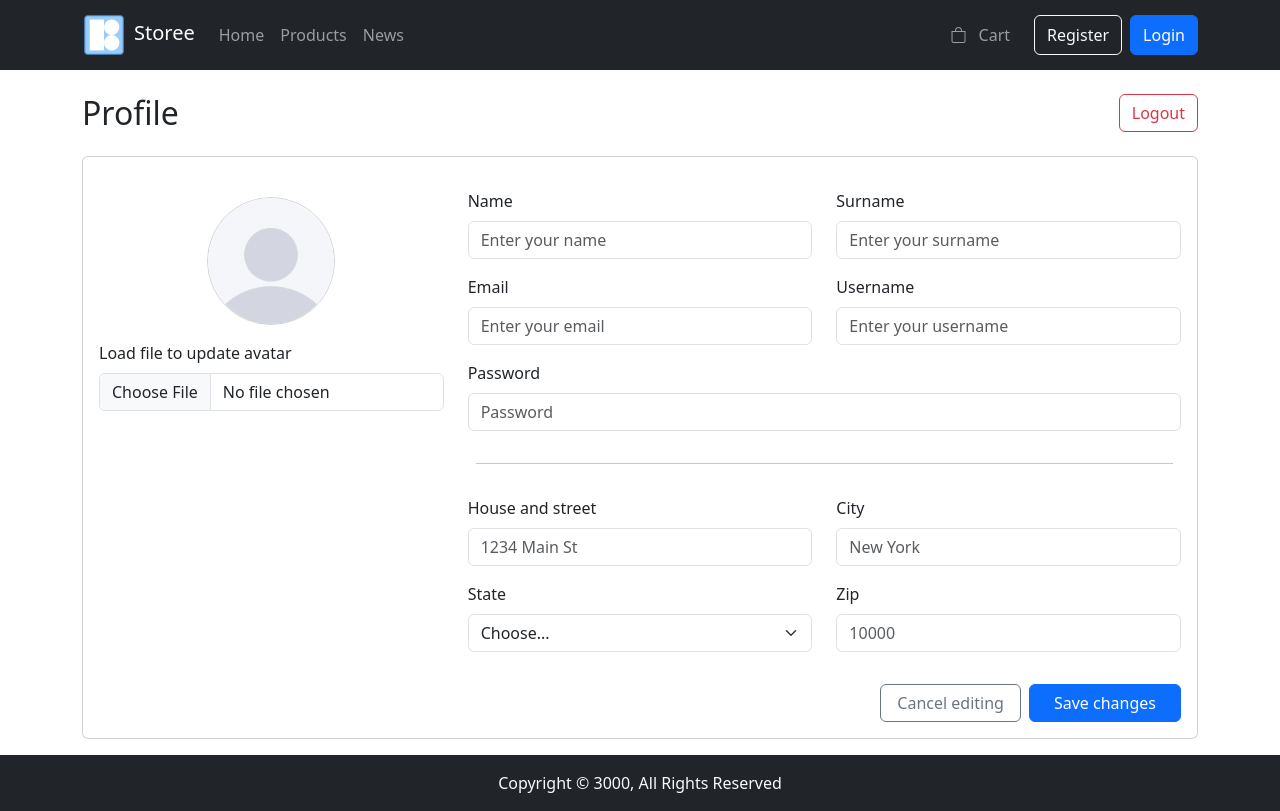
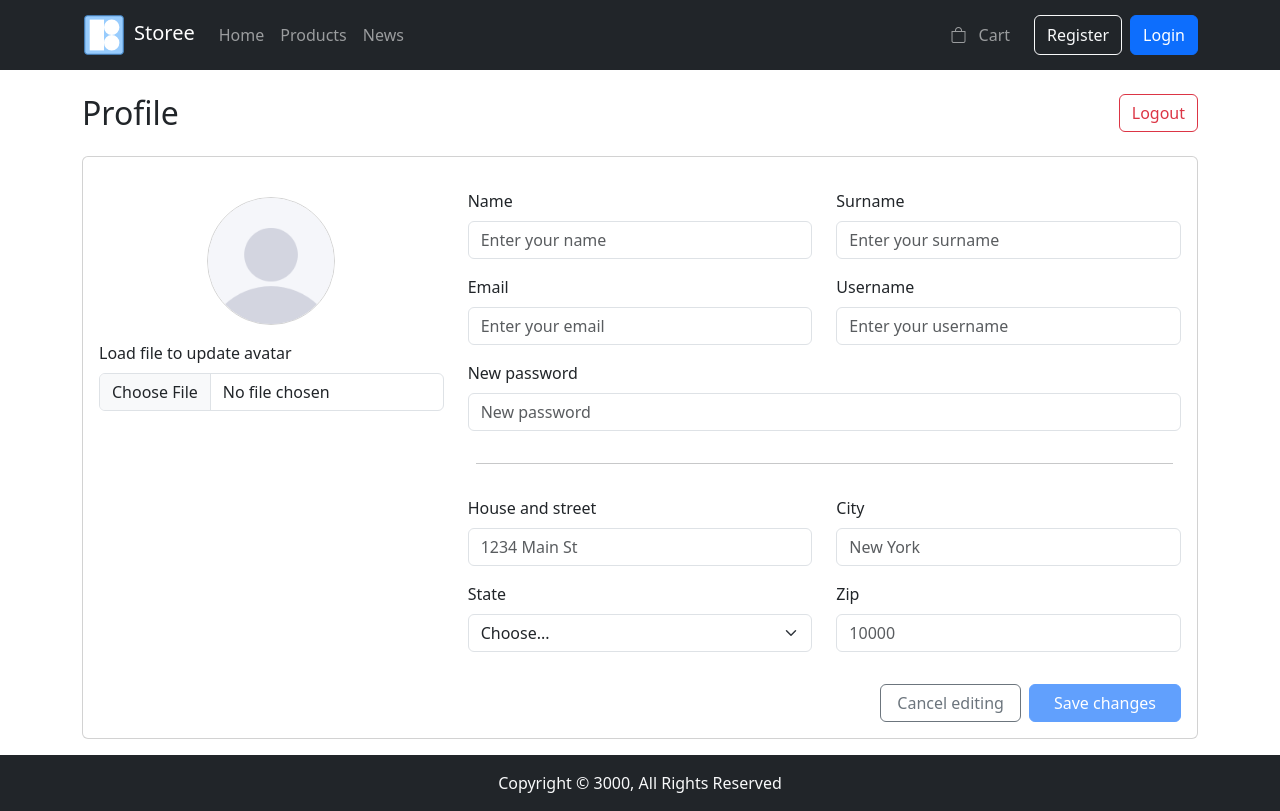
Before and after one commit to bakhtyiar/Storee-shop, a React (Create React App) app: page /profile in a window 1280 px wide. Both pictures are taken after a click on the button "Edit". Built offline with nearby package versions, Linux system fonts and the light colour scheme.

Commit message:
updated profile.jsx page. No password confirmation because added auth header cookie in updateUser function. Personal data now sending to the server and updates personal data on client by server response. Button save changes is disabled till touching any field

```diff
--- a/src/routes/profile.jsx
+++ b/src/routes/profile.jsx
@@ -9,8 +9,6 @@ import {Formik} from "formik";
 import {updateUser} from "../utils/server-api/user/user";
 import FormTextField from "../components/formikElements/FormTextField";
 import FormSelectField from "../components/formikElements/FormSelectField";
-
-//todo: fix submit action update profile data and replace new response profile data on page
 
 const schema = yup.object().shape({
     avatar: yup.string(),
@@ -27,11 +25,7 @@ const schema = yup.object().shape({
         .min(6, 'Username is too short. Required minimum 6 symbols')
         .max(50, 'Username is too long. Required maximum 50 symbols'),
     email: yup.string()
-        .required('Required')
         .email('Seems like wrong format of email'),
-    password: yup.string()
-        .required('Required')
-        .min(6),
     newPassword: yup.string()
         .min(6),
     address: yup.string()
@@ -57,6 +51,7 @@ const Profile = () => {
     const navigate = useNavigate();
     const [isEditing, setIsEditing] = useState(false);
     const [show, setShow] = useState(false);
+    const [bufferedPersonalData, setBufferedPersonalData] = useState({});
 
     const handleClose = () => setShow(false);
     const handleShow = () => setShow(true);
@@ -66,21 +61,30 @@ const Profile = () => {
         navigate(routes.home.path);
     }
 
-    const handleEditProfile = async (event) => {
+    const handleEditProfile = async () => {
         setIsEditing(true);
     };
 
-    const handleCancelEditProfile = async (event) => {
+    const handleCancelEditProfile = async () => {
         setIsEditing(false);
     };
 
-    const handleSaveChanges = () => {
+    const handleSaveChanges = (values, touched) => {
+        let editedPersonalData = {};
+        for (let property in values) {
+            if (property in touched)
+                editedPersonalData[property] = values[property];
+        }
+        if (editedPersonalData.newPassword && editedPersonalData.newPassword.length === 0) {
+            delete editedPersonalData.newPassword;
+        }
+        setBufferedPersonalData(editedPersonalData);
         handleShow();
     };
 
-    const handleSubmit = async (event) => {
-        console.log('Edited personal data form submitted content', event);
-        const res = updateUser(authUserState.id, event);
+    const handleSubmitChanges = async () => {
+        const res = await updateUser(authUserState.id, bufferedPersonalData);
+        authUserState.onLogout();
         authUserState.onLogin(res);
         handleClose();
         handleCancelEditProfile();
@@ -93,7 +97,6 @@ const Profile = () => {
         username: authUserState.username,
         email: authUserState.email,
         newPassword: '',
-        password: '',
         address: authUserState.address.address,
         city: authUserState.address.city,
         state: authUserState.address.state,
@@ -104,14 +107,14 @@ const Profile = () => {
         <Formik
             validationSchema={schema}
             validateOnBlur
-            onSubmit={handleSubmit}
+            onSubmit={handleSubmitChanges}
             initialValues={initialValues}
             enableReinitialize={true}
         >
             {({
                   handleSubmit, handleChange, handleBlur, values, touched, errors,
               }) => (<>
-                <Form noValidate >
+                <Form noValidate>
                     <div className='d-flex justify-content-between'>
                         <h2 className={'mb-4'}>Profile</h2>
                         <div>
@@ -198,11 +201,11 @@ const Profile = () => {
                                     {isEditing ?
                                         <FormTextField
                                             as={Col}
-                                            controlId="formBasicPassword"
-                                            label='Password'
-                                            placeholder='Password'
-                                            name='password'
-                                            type='password'
+                                            controlId="formBasicNewPassword"
+                                            label='New password'
+                                            placeholder='New password'
+                                            name='newPassword'
+                                            type='text'
                                         />
                                         :
                                         <Col>Password <br/>****** </Col>}
@@ -268,10 +271,13 @@ const Profile = () => {
                                 </Row>
                             </Col>
                         </Row>
+
+
                         {isEditing && <div className={'d-flex justify-content-end mt-3'}>
                             <Button variant="outline-secondary" onClick={handleCancelEditProfile}
                                     className={'mx-2 px-3'}>Cancel editing</Button>
-                            <Button variant="primary" className={'px-4'} onClick={handleShow}>Save
+                            <Button variant="primary" className={'px-4'} disabled={Object.keys(touched).length === 0}
+                                    onClick={() => handleSaveChanges(values, touched)}>Save
                                 changes</Button>
                         </div>}
                         <Modal show={show} onHide={handleClose}>
@@ -283,7 +289,7 @@ const Profile = () => {
                                 <Button variant="secondary" onClick={handleClose}>
                                     Close
                                 </Button>
-                                <Button variant="primary" type="submit">
+                                <Button variant="primary" onClick={handleSubmitChanges}>
                                     Save Changes
                                 </Button>
                             </Modal.Footer>
--- a/src/utils/server-api/user/user.js
+++ b/src/utils/server-api/user/user.js
@@ -78,7 +78,7 @@ export const updateUser = async (userId, data, url = dummyjsonURL) => {
     try {
         response = await fetch(`${url}/users/${userId}`, {
             method: 'PUT', /* or PATCH */
-            headers: { 'Content-Type': 'application/json' },
+            headers: authHeader(),
             body: JSON.stringify({
                 ...data,
             })
```
